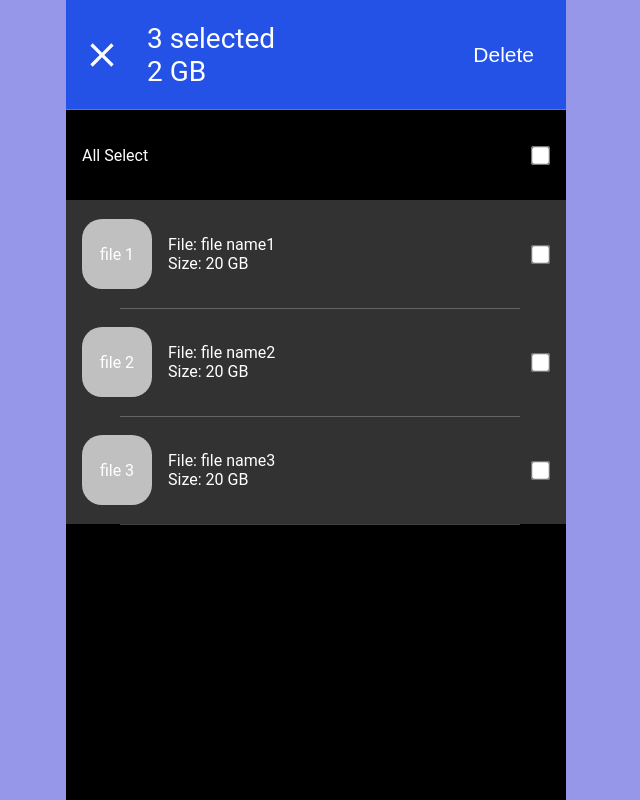
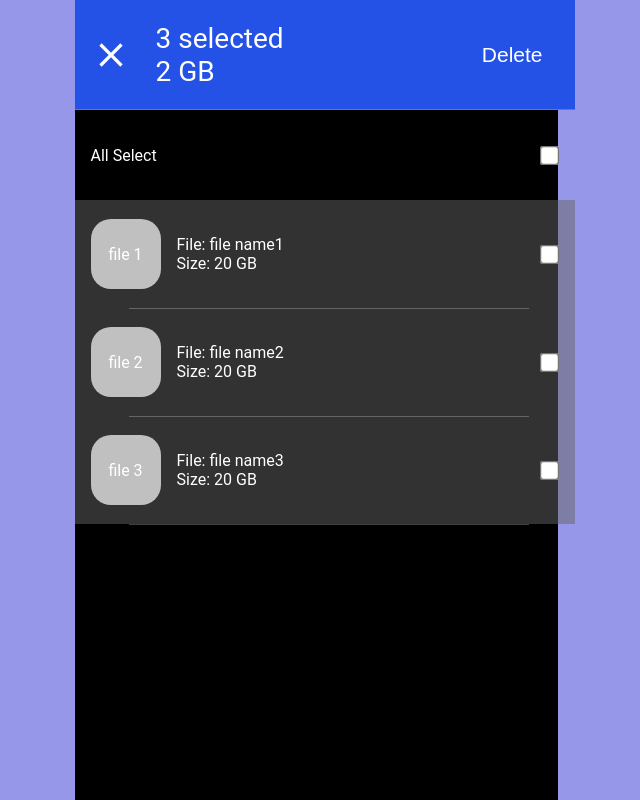
Before and after one commit to thanhtutzaw/google-file, a Next.js app: page / in a window 1280 px wide. Shown: the top 800 px of the page, without its empty margins (324-964 px from the left). Built offline with nearby package versions, Linux system fonts and the light colour scheme.

Commit message:
css : responsive

```diff
--- a/styles/Home.module.css
+++ b/styles/Home.module.css
@@ -10,7 +10,7 @@
   /* background-color: rgb(37, 82, 230); */
   background-color: rgb(0, 0, 0);
   /* max-width: 483px; */
-  max-width: 500px;
+  max-width: 483px;
   /* width: 483px; */
   width:500px;
   /* min-height:137vh; */
```
